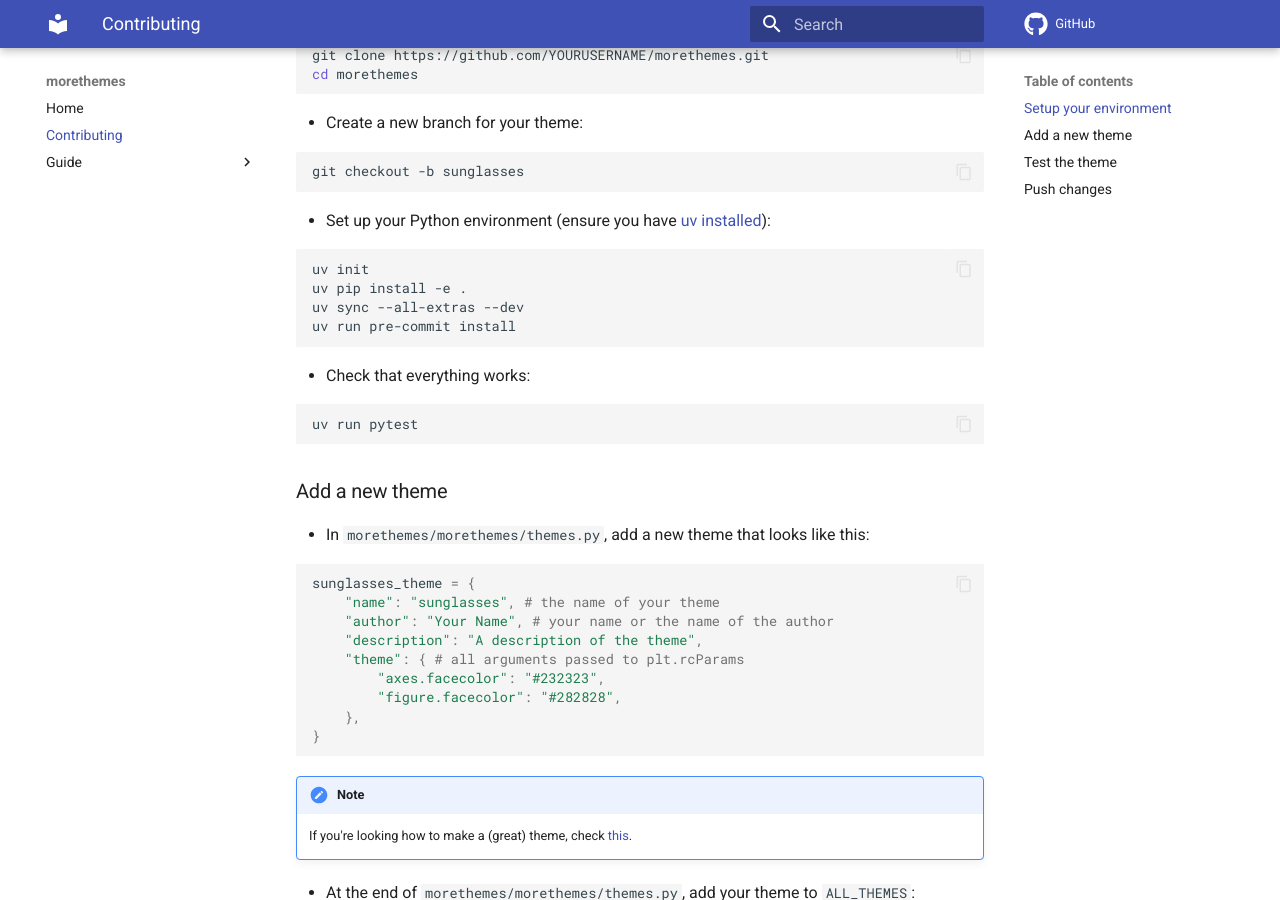
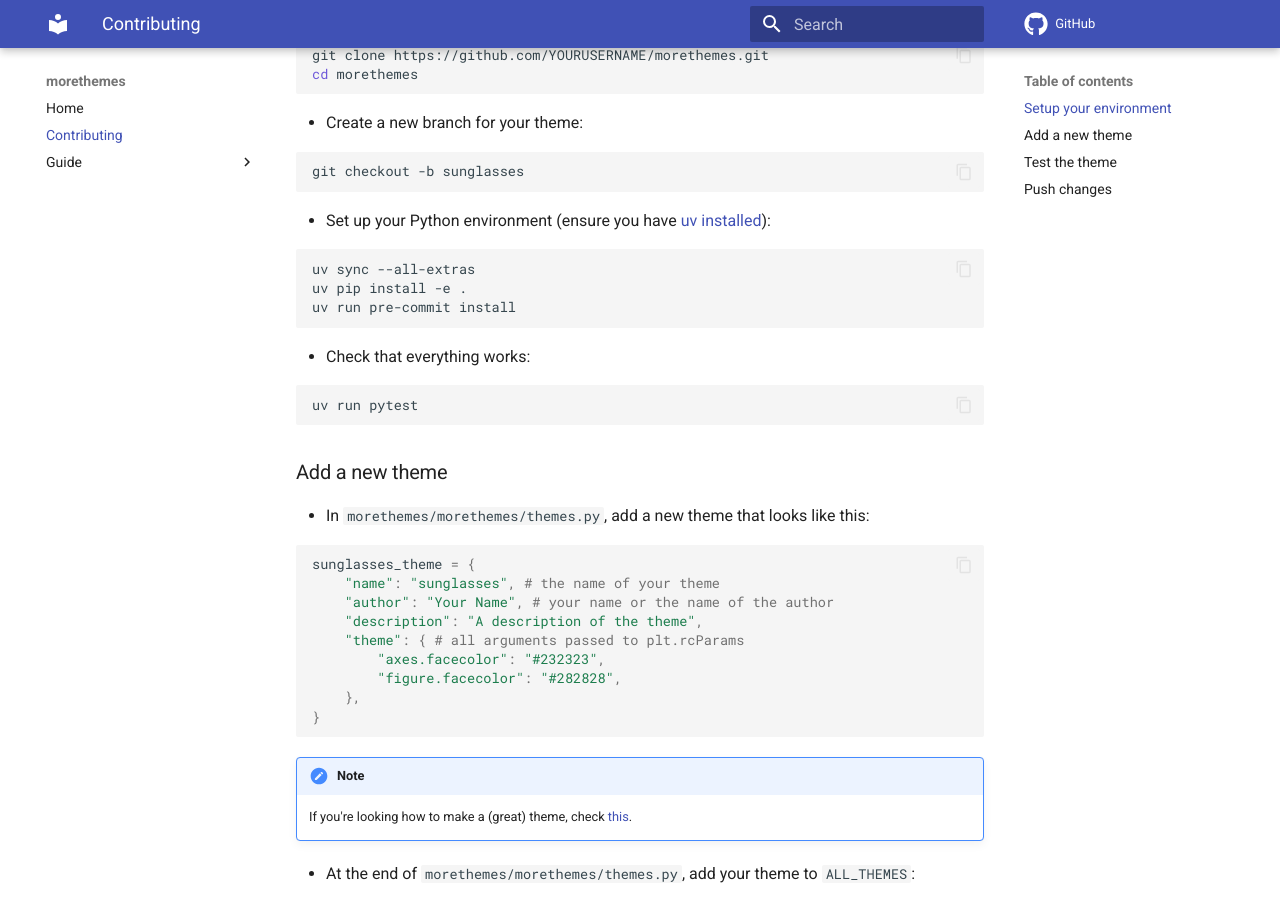
Before and after one commit to y-sunflower/morethemes, an MkDocs documentation site: the page built from docs/contributing.md, in a window 1280 px wide and 900 px high, scrolled down 432 px. Built offline with MkDocs 1.6.1 and Material for MkDocs 9.7.7, drawn with Linux system fonts in a browser that asks for light colours; comment, search, counter and statistics services are not loaded.

Commit message:
update contrib page

````diff
--- a/docs/contributing.md
+++ b/docs/contributing.md
@@ -22,9 +22,8 @@ git checkout -b sunglasses
 - Set up your Python environment (ensure you have [uv installed](https://docs.astral.sh/uv/getting-started/installation/)):
 
 ```bash
-uv init
+uv sync --all-extras
 uv pip install -e .
-uv sync --all-extras --dev
 uv run pre-commit install
 ```
 
````
